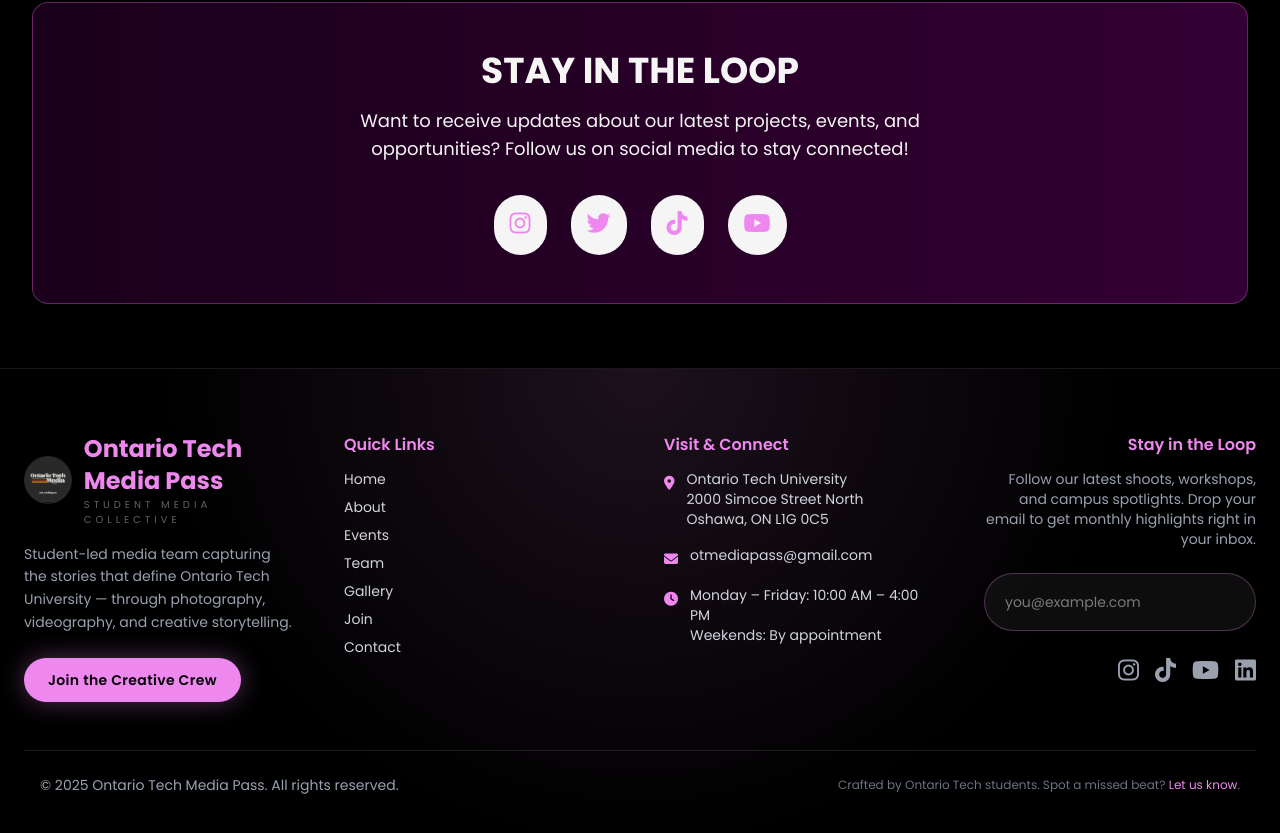
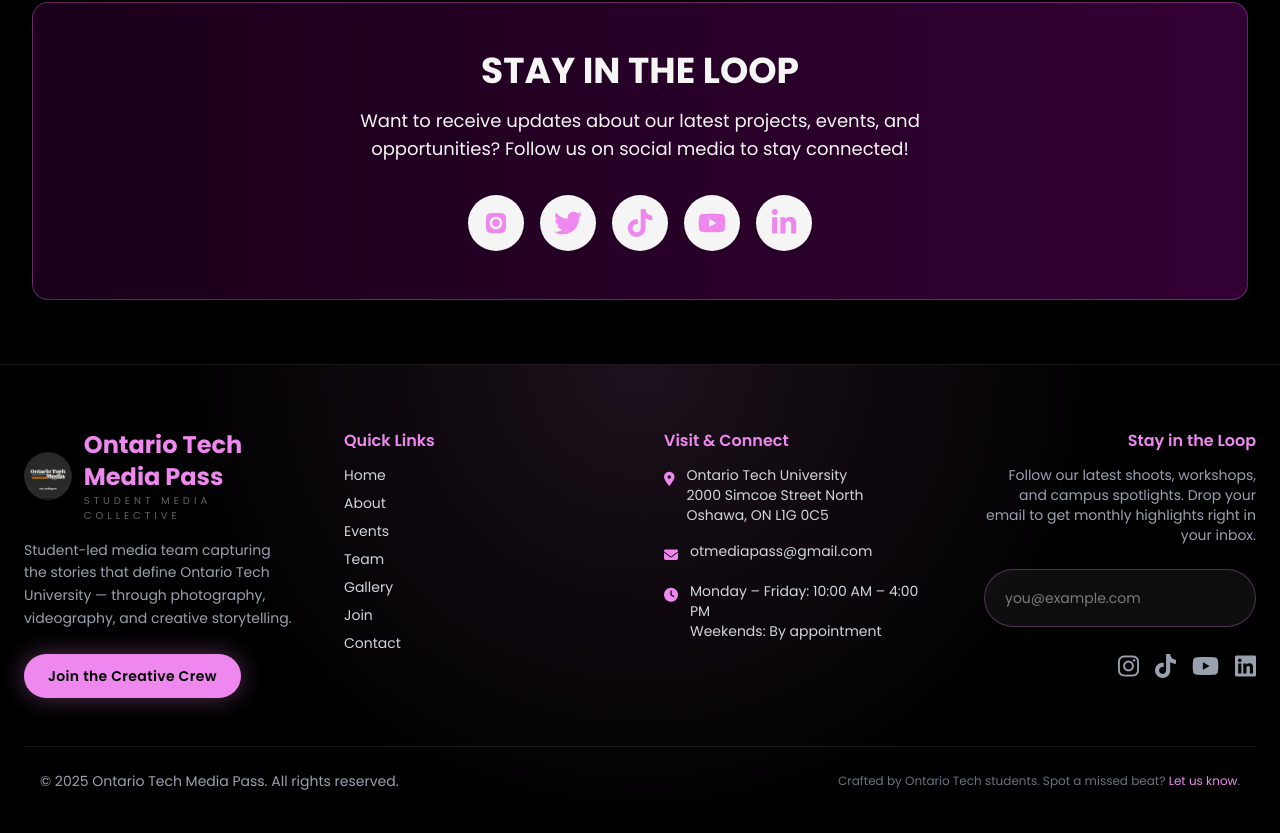
Before and after one commit to dhruvht612/OT_Media_Pass_Official_Website, a React (Vite) app: page /news in a window 1280 px wide. Shown: the part 1953-2786 px from the top of the page. Built offline with nearby package versions, Linux system fonts and the light colour scheme.

Commit message:
Fixed icons in News and Contact

```diff
--- a/src/pages/News.jsx
+++ b/src/pages/News.jsx
@@ -48,42 +48,61 @@
               Want to receive updates about our latest projects, events, and opportunities?
               Follow us on social media to stay connected!
             </p>
-            <div className="flex justify-center space-x-6">
+            <div className="flex flex-wrap justify-center gap-4">
               <a
                 href="https://instagram.com"
                 target="_blank"
                 rel="noopener noreferrer"
-                className="bg-white text-lavender p-4 rounded-full hover:bg-lavender-light hover:text-white transition-all duration-300 transform hover:scale-110"
+                className="flex items-center justify-center w-14 h-14 bg-white text-lavender rounded-full hover:bg-lavender hover:text-white transition-all duration-300 transform hover:scale-110"
                 aria-label="Instagram"
               >
-                <i className="fab fa-instagram text-2xl"></i>
+                <svg xmlns="http://www.w3.org/2000/svg" fill="currentColor" viewBox="0 0 448 512" className="w-7 h-7">
+                  <path d="M224.1 141c-63.6 0-114.9 51.3-114.9 114.9S160.5 370.8 224.1 370.8 339 319.5 339 255.9 287.7 141 224.1 141zm0 186.6c-39.6 0-71.7-32.1-71.7-71.7s32.1-71.7 71.7-71.7 71.7 32.1 71.7 71.7-32.1 71.7-71.7 71.7zm146.4-194.3c0 14.9-12 26.9-26.9 26.9s-26.9-12-26.9-26.9 12-26.9 26.9-26.9 26.9 12 26.9 26.9zM398.8 388c-7.8 19.6-22.9 34.7-42.6 42.6-29.5 11.7-99.5 9-132.1 9s-102.7 2.6-132.1-9c-19.6-7.8-34.7-22.9-42.6-42.6-11.7-29.5-9-99.5-9-132.1s-2.6-102.7 9-132.1c7.8-19.6 22.9-34.7 42.6-42.6 29.5-11.7 99.5-9 132.1-9s102.7-2.6 132.1 9c19.6 7.8 34.7 22.9 42.6 42.6 11.7 29.5 9 99.5 9 132.1s2.6 102.7-9 132.1z" />
+                </svg>
               </a>
               <a
                 href="https://twitter.com"
                 target="_blank"
                 rel="noopener noreferrer"
-                className="bg-white text-lavender p-4 rounded-full hover:bg-lavender-light hover:text-white transition-all duration-300 transform hover:scale-110"
+                className="flex items-center justify-center w-14 h-14 bg-white text-lavender rounded-full hover:bg-lavender hover:text-white transition-all duration-300 transform hover:scale-110"
                 aria-label="Twitter"
               >
-                <i className="fab fa-twitter text-2xl"></i>
+                <svg xmlns="http://www.w3.org/2000/svg" fill="currentColor" viewBox="0 0 512 512" className="w-7 h-7">
+                  <path d="M459.37 151.716c.325 4.548.325 9.097.325 13.645 0 138.72-105.583 298.558-298.558 298.558-59.452 0-114.68-17.219-161.137-47.106 8.447.974 16.568 1.299 25.34 1.299 49.055 0 94.213-16.568 130.274-44.832-46.132-.975-84.792-31.188-98.112-72.772 6.498.974 12.995 1.624 19.818 1.624 9.421 0 18.843-1.3 27.614-3.573-48.081-9.747-84.143-51.98-84.143-102.985v-1.299c13.969 7.797 30.214 12.67 47.431 13.319-28.264-18.843-46.781-51.005-46.781-87.391 0-19.492 5.197-37.36 14.294-52.954 51.655 63.675 129.3 105.258 216.365 109.807-1.624-7.797-2.599-15.918-2.599-24.04 0-57.828 46.782-104.934 104.934-104.934 30.213 0 57.502 12.67 76.67 33.137 23.715-4.548 46.456-13.32 66.599-25.34-7.798 24.366-24.366 44.833-46.132 57.827 21.117-2.273 41.584-8.122 60.426-16.243-14.292 20.791-32.161 39.308-52.628 54.253z" />
+                </svg>
               </a>
               <a
                 href="https://tiktok.com"
                 target="_blank"
                 rel="noopener noreferrer"
-                className="bg-white text-lavender p-4 rounded-full hover:bg-lavender-light hover:text-white transition-all duration-300 transform hover:scale-110"
+                className="flex items-center justify-center w-14 h-14 bg-white text-lavender rounded-full hover:bg-lavender hover:text-white transition-all duration-300 transform hover:scale-110"
                 aria-label="TikTok"
               >
-                <i className="fab fa-tiktok text-2xl"></i>
+                <svg xmlns="http://www.w3.org/2000/svg" fill="currentColor" viewBox="0 0 448 512" className="w-7 h-7">
+                  <path d="M448 209.9a210.1 210.1 0 0 1 -122.8-39.3v178.8A162.6 162.6 0 1 1 185 188.3V278.2a74.6 74.6 0 1 0 52.2 71.2V0h88a121.2 121.2 0 0 0 1.9 22.2h0A122.2 122.2 0 0 0 381 102.4a121.4 121.4 0 0 0 67 20.1z" />
+                </svg>
               </a>
               <a
                 href="https://youtube.com"
                 target="_blank"
                 rel="noopener noreferrer"
-                className="bg-white text-lavender p-4 rounded-full hover:bg-lavender-light hover:text-white transition-all duration-300 transform hover:scale-110"
+                className="flex items-center justify-center w-14 h-14 bg-white text-lavender rounded-full hover:bg-lavender hover:text-white transition-all duration-300 transform hover:scale-110"
                 aria-label="YouTube"
               >
-                <i className="fab fa-youtube text-2xl"></i>
+                <svg xmlns="http://www.w3.org/2000/svg" fill="currentColor" viewBox="0 0 576 512" className="w-7 h-7">
+                  <path d="M549.7 124.1c-6.3-23.7-24.8-42.3-48.3-48.6C458.8 64 288 64 288 64S117.2 64 74.6 75.5c-23.5 6.3-42 24.9-48.3 48.6-11.4 42.9-11.4 132.3-11.4 132.3s0 89.4 11.4 132.3c6.3 23.7 24.8 41.5 48.3 47.8C117.2 448 288 448 288 448s170.8 0 213.4-11.5c23.5-6.3 42-24.2 48.3-47.8 11.4-42.9 11.4-132.3 11.4-132.3s0-89.4-11.4-132.3zm-317.5 213.5V175.2l142.7 81.2-142.7 81.2z" />
+                </svg>
+              </a>
+              <a
+                href="https://linkedin.com"
+                target="_blank"
+                rel="noopener noreferrer"
+                className="flex items-center justify-center w-14 h-14 bg-white text-lavender rounded-full hover:bg-lavender hover:text-white transition-all duration-300 transform hover:scale-110"
+                aria-label="LinkedIn"
+              >
+                <svg xmlns="http://www.w3.org/2000/svg" fill="currentColor" viewBox="0 0 448 512" className="w-7 h-7">
+                  <path d="M100.28 448H7.4V148.9h92.88zM53.84 108C24.13 108 0 83.87 0 54.09A54.09 54.09 0 0 1 53.84 0a54.12 54.12 0 0 1 54.45 54.09c0 29.78-24.13 53.91-54.45 53.91zM447.9 448h-92.68V302.4c0-34.7-.7-79.24-48.31-79.24-48.38 0-55.79 37.8-55.79 76.9V448h-92.68V148.9h88.96v40.8h1.28c12.4-23.5 42.68-48.31 87.84-48.31 93.84 0 111.08 61.76 111.08 142.3V448z" />
+                </svg>
               </a>
             </div>
           </div>
```
Also changed, not shown: src/pages/Contact.jsx (+28 -9 lines), 1 other file (tests, documents, lock files or other folders).
